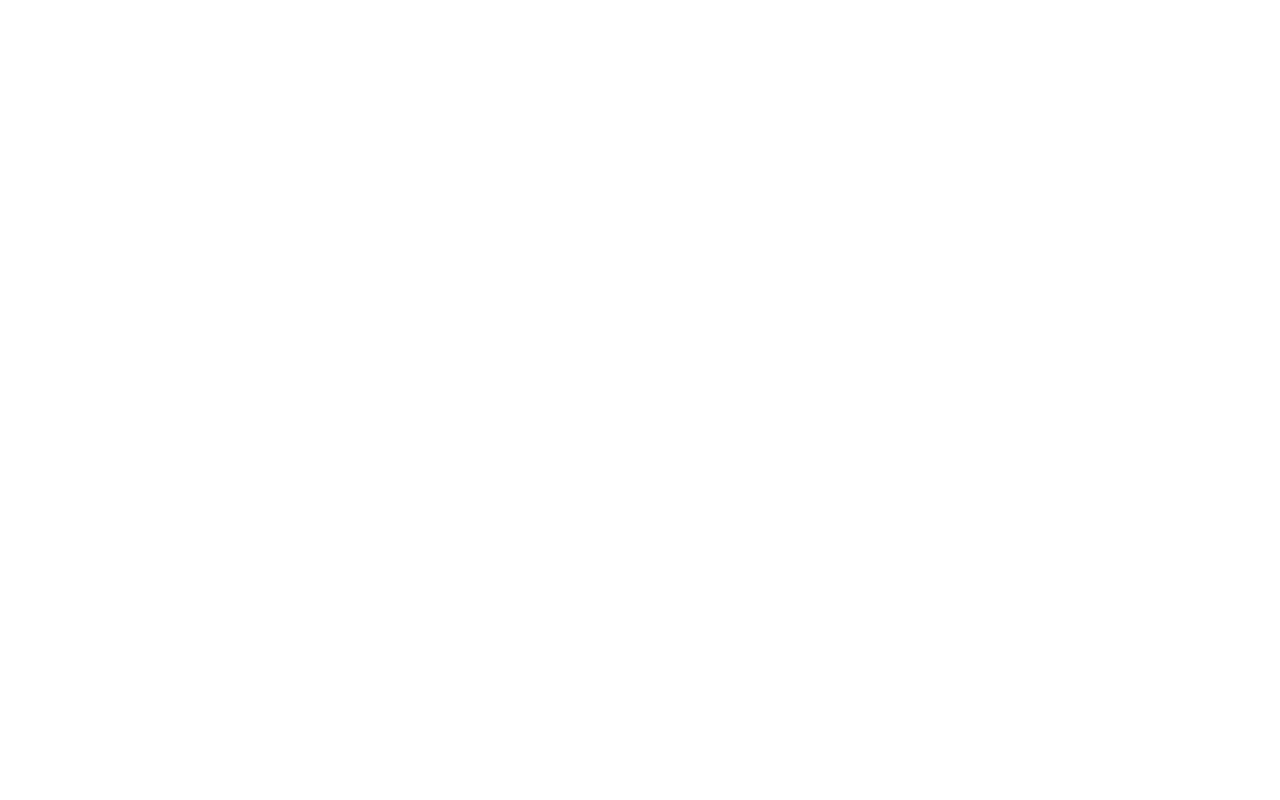
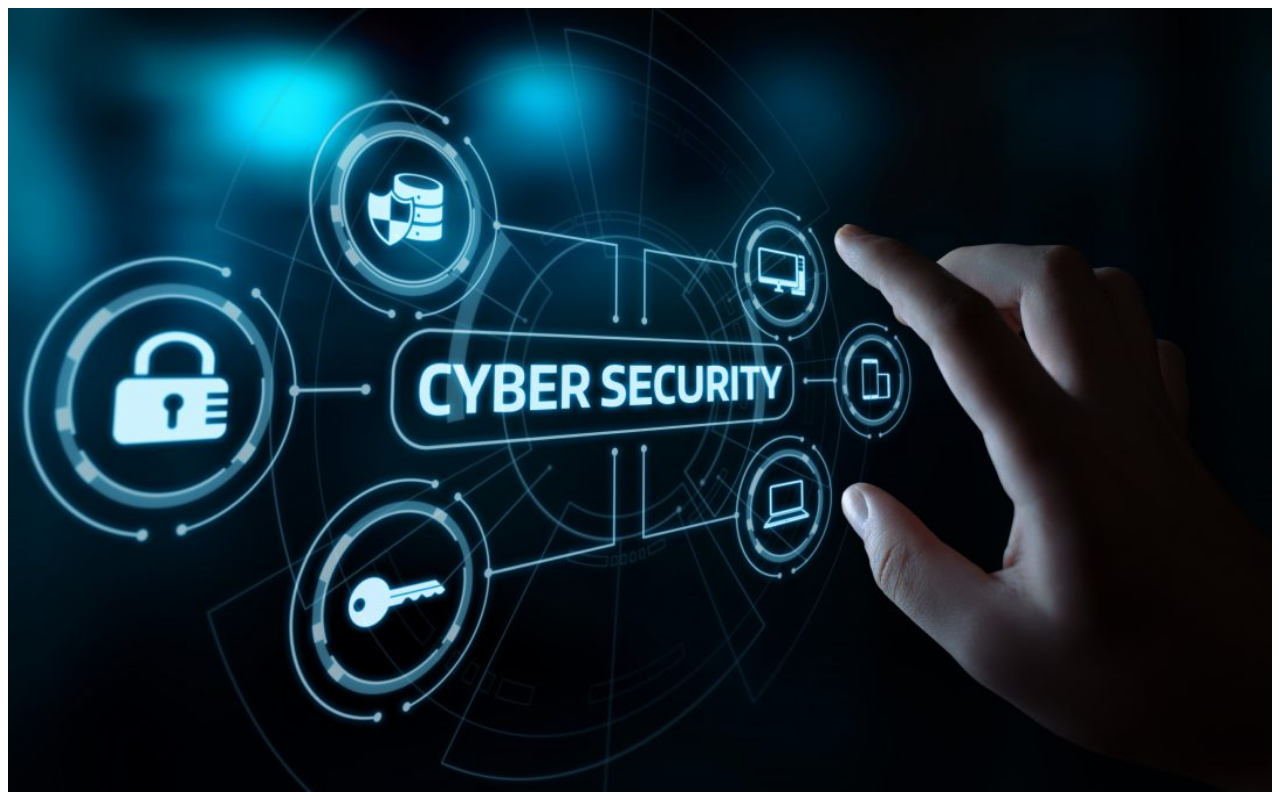
Before and after one commit to surya-cn/surya-cn.github.io, a plain HTML site: page index.html in a window 1280 px wide. Drawn offline with Linux system fonts and the light colour scheme.

Commit message:
Add image and meta

```diff
--- a/index.html
+++ b/index.html
@@ -1,8 +1,9 @@
 <html>
 <head>
 <title>Web</title>
+<meta http-equiv="Content-Type" content="text/html; charset=UTF-8">
 </head>
 <body>
-
+<img src="./image.jpeg" style="height: 100%; width: 100%">
 </body>
 </html>
```
Also changed, not shown: image.jpeg (added).
